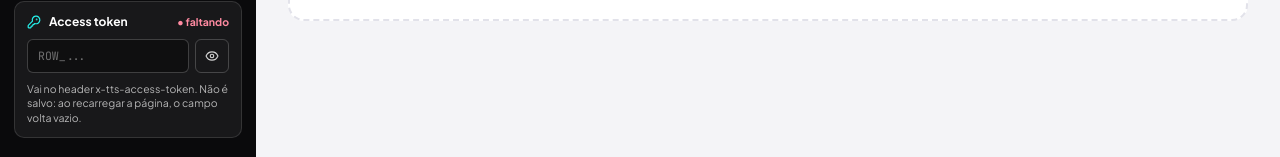
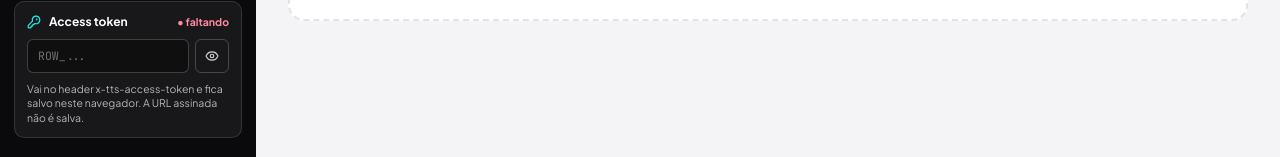
Before and after one commit to edersonrpd/tiktok_explorer, a React (Vite) app: page / in a window 1280 px wide. Shown: the part 640-797 px from the top of the page. Built offline with nearby package versions, Linux system fonts and the light colour scheme.

Commit message:
Revert "Token não fica mais preenchido ao abrir a página"
This reverts commit d62e93cc7364fc9ab3c5224dd37a58919984dc15.

```diff
--- a/src/App.tsx
+++ b/src/App.tsx
@@ -45,8 +45,7 @@ import { Card } from "./components/ui";
 import { JsonDrawer } from "./components/JsonDrawer";
 import { Toast } from "./components/Toast";
 
-/** Chave onde versões anteriores guardavam o token — só para limpá-la. */
-const LEGACY_TOKEN_STORAGE_KEY = "tiktok-product-viewer.access-token";
+const TOKEN_STORAGE_KEY = "tiktok-product-viewer.access-token";
 const HISTORY_LIMIT = 10;
 
 /** Resultado já discriminado pelo tipo de recurso consultado. */
@@ -164,13 +163,11 @@ function statementListPageQuery(normalized: NormalizedUrl): StatementListPageQue
 }
 
 export default function App() {
-  // O token vive só na memória da aba: a página sempre abre com o campo
-  // vazio, e recarregar descarta o que foi colado. O token que versões
-  // anteriores deixaram no localStorage é apagado na primeira visita.
-  const [token, setToken] = useState("");
+  // O token persiste em localStorage; a URL assinada NÃO (expira em minutos).
+  const [token, setToken] = useState(() => localStorage.getItem(TOKEN_STORAGE_KEY) ?? "");
   useEffect(() => {
-    localStorage.removeItem(LEGACY_TOKEN_STORAGE_KEY);
-  }, []);
+    localStorage.setItem(TOKEN_STORAGE_KEY, token);
+  }, [token]);
 
   const [view, setView] = useState<ViewState>({ kind: "idle" });
   // Aba do passo 1, escolhida no painel lateral. Depois de uma consulta ela
--- a/src/components/QueryForm.tsx
+++ b/src/components/QueryForm.tsx
@@ -20,7 +20,7 @@ interface QueryFormProps {
 
 /**
  * Tela de consulta: URL assinada (textarea). O access token é editado no
- * painel lateral e fica só na memória do App. A URL também não persiste,
+ * painel lateral e persistido em localStorage pelo App. A URL não persiste
  * de propósito — expira em minutos e guardar só geraria confusão.
  */
 export function QueryForm({ token, onSubmit, loading }: QueryFormProps) {
--- a/src/components/Sidebar.tsx
+++ b/src/components/Sidebar.tsx
@@ -64,7 +64,7 @@ export function Sidebar({
   );
 }
 
-/** Access token (header x-tts-access-token), só na memória desta aba. */
+/** Access token (header x-tts-access-token), salvo neste navegador. */
 function TokenPanel({
   token,
   onTokenChange,
@@ -73,7 +73,7 @@ function TokenPanel({
   onTokenChange: (token: string) => void;
 }) {
   const [show, setShow] = useState(false);
-  const filled = token.trim() !== "";
+  const saved = token.trim() !== "";
 
   return (
     <div className="token-panel">
@@ -82,8 +82,8 @@ function TokenPanel({
         <label htmlFor="access-token" className="text-xs font-bold">
           Access token
         </label>
-        <span className={`ml-auto text-[10.5px] font-bold ${filled ? "token-ok" : "token-missing"}`}>
-          {filled ? "● informado" : "● faltando"}
+        <span className={`ml-auto text-[10.5px] font-bold ${saved ? "token-ok" : "token-missing"}`}>
+          {saved ? "● salvo" : "● faltando"}
         </span>
       </div>
       <div className="flex gap-1.5">
@@ -93,10 +93,7 @@ function TokenPanel({
           value={token}
           onChange={(e) => onTokenChange(e.target.value)}
           spellCheck={false}
-          // "off" é ignorado em campo de senha; "new-password" impede o
-          // gerenciador de senhas do navegador de preencher sozinho.
-          autoComplete="new-password"
-          name="tts-access-token"
+          autoComplete="off"
           placeholder="ROW_..."
           className="side-inp font-mono"
         />
@@ -110,7 +107,7 @@ function TokenPanel({
         </button>
       </div>
       <p className="text-[10.5px] leading-snug side-muted">
-        Vai no header x-tts-access-token. Não é salvo: ao recarregar a página, o campo volta vazio.
+        Vai no header x-tts-access-token e fica salvo neste navegador. A URL assinada não é salva.
       </p>
     </div>
   );
```
Also changed, not shown: 1 other file (tests, documents, lock files or other folders).
